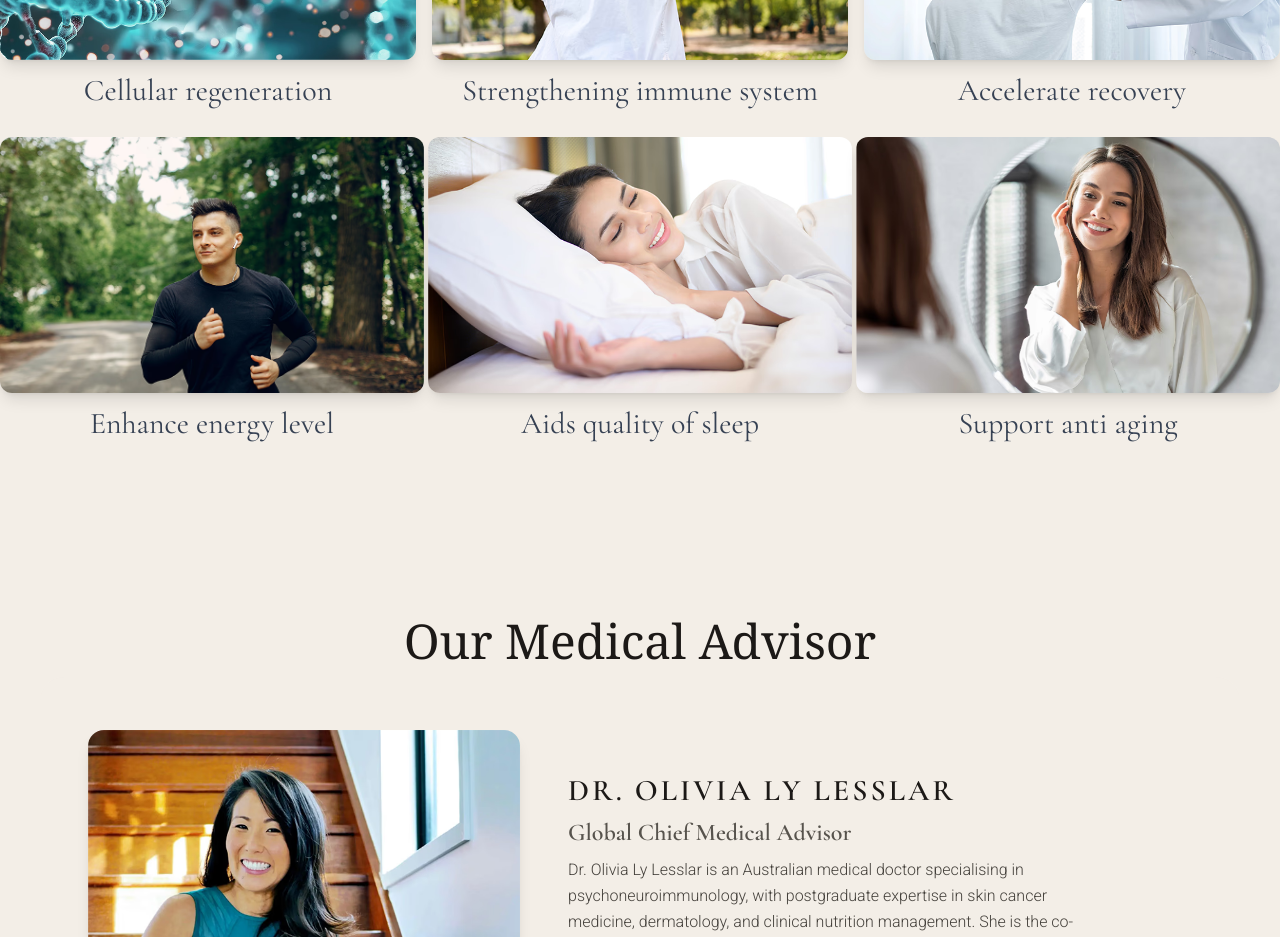
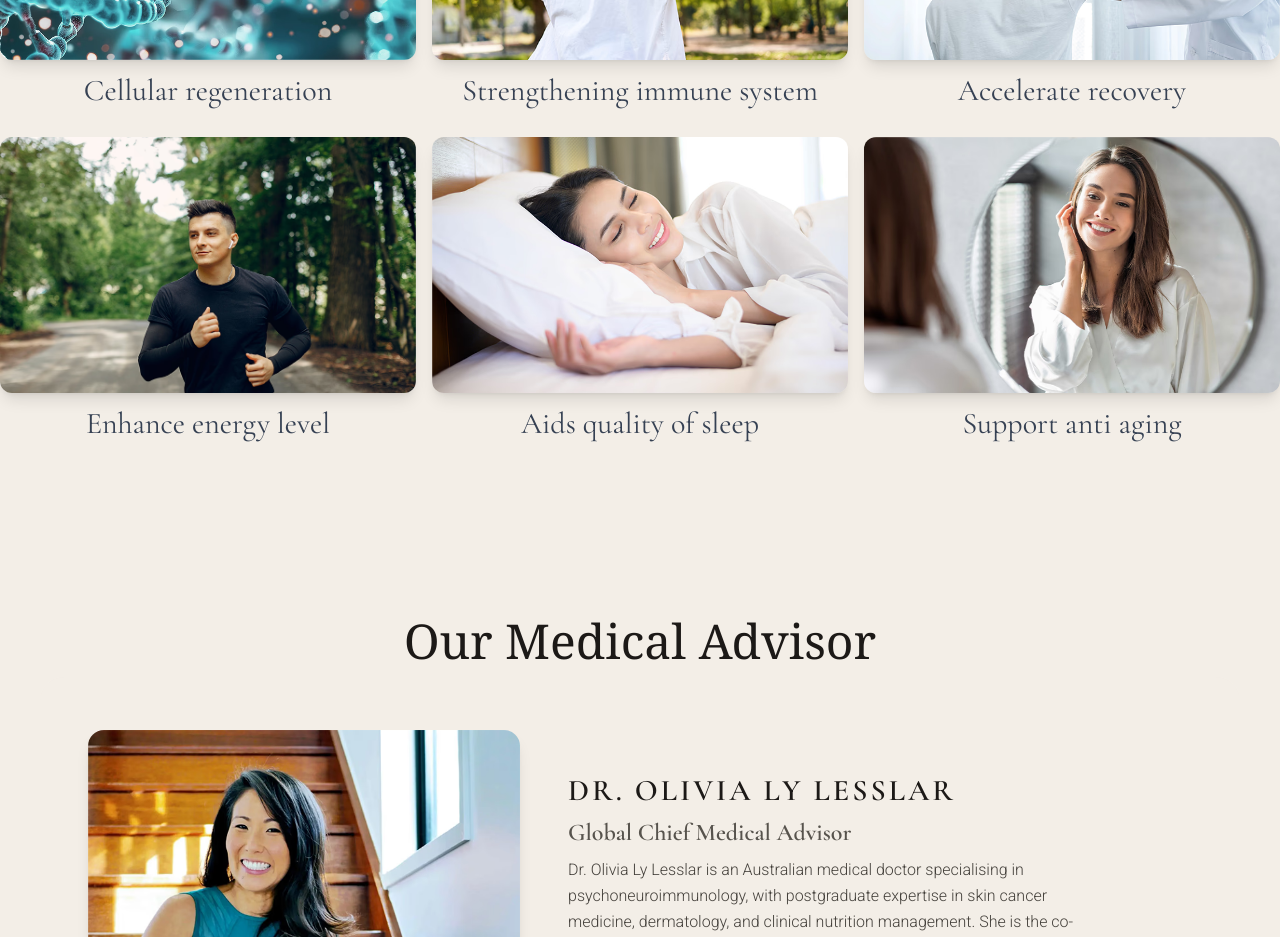
Before and after one commit to leveratedeveloper/regenerasia_frontend, a Next.js app: page / in a window 1280 px wide. Shown: the part 2080-3017 px from the top of the page. Built offline with nearby package versions, Linux system fonts and the light colour scheme.

Commit message:
update minor

```diff
--- a/components/Energize.tsx
+++ b/components/Energize.tsx
@@ -49,7 +49,7 @@ const Energize: React.FC<EnergizeProps> = ({ steps }) => {
         </div>
 
         {/* Bottom Row */}
-        <div className="grid grid-cols-1 md:grid-cols-3 gap-1 mt-0  justify-center p-2 md:p-0 lg:p-0 w-full">
+        <div className="grid grid-cols-1 md:grid-cols-3 gap-4 mt-0  justify-center p-2 md:p-0 lg:p-0 w-full">
           {bottomRowSteps.map((step) => (
             <EnergizeStep key={step.id} {...step} />
           ))}
```
